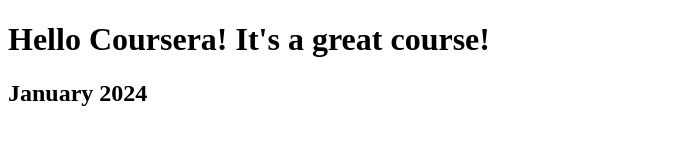
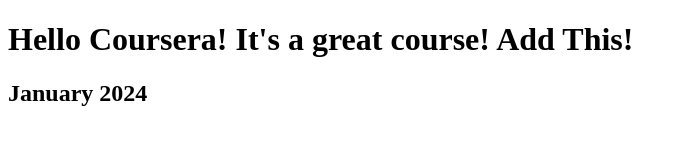
Before and after one commit to ardonaghy/coursera-test, a plain HTML site: page site/index.html in a window 1280 px wide. Shown: the whole page, without its empty margins (0-686 px from the left). Drawn offline with Linux system fonts and the light colour scheme.

Commit message:
add this.

```diff
--- a/site/index.html
+++ b/site/index.html
@@ -6,7 +6,7 @@
 	<title>Hello Coursera!</title>
 </head>
 <body>
-<h1>Hello Coursera! It's a great course!</h1>
+<h1>Hello Coursera! It's a great course! Add This!</h1>
 <h2>January 2024</h2>
 </body>
 </html>
```
